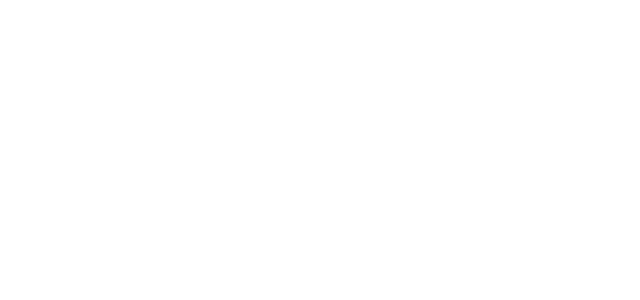
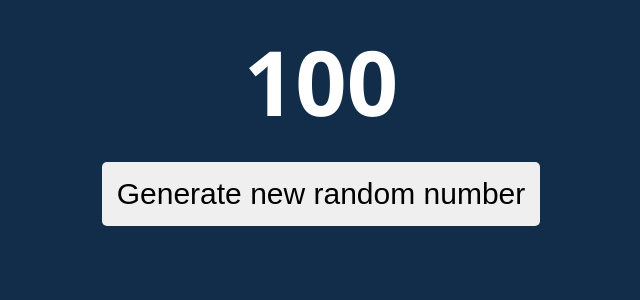
Before and after one commit to DenisKulik/state, a React (Create React App) app: page / in a window 1280 px wide. Shown: the top 300 px of the page, without its empty margins (319-959 px from the left). Built offline with nearby package versions, Linux system fonts and the light colour scheme.

Commit message:
add the RandomNumber component

```diff
--- a/src/App.css
+++ b/src/App.css
@@ -1,3 +1,16 @@
 .App {
     text-align: center;
 }
+
+h1 {
+    margin-top: 20px;
+    font-size: 90px;
+}
+
+button {
+    margin: 20px;
+    padding: 15px;
+    font-size: 30px;
+    border-radius: 5px;
+    border: 0;
+}
--- a/src/App.js
+++ b/src/App.js
@@ -1,7 +1,8 @@
 import './App.css';
+import RandomNumber from './components/RandomNumber';
 
 function App() {
-    return (<div className="App"></div>);
+    return (<div className="App"><RandomNumber/></div>);
 }
 
 export default App;
--- /dev/null
+++ b/src/components/RandomNumber.js
@@ -0,0 +1,8 @@
+function RandomNumber() {
+    return (<div>
+        <h1>100</h1>
+        <button>Generate new random number</button>
+    </div>);
+}
+
+export default RandomNumber;
--- a/src/index.css
+++ b/src/index.css
@@ -7,4 +7,6 @@
     font-family: 'Segoe UI', 'Roboto', 'Oxygen',
     'Ubuntu', 'Cantarell', 'Fira Sans', 'Droid Sans', 'Helvetica Neue',
     sans-serif;
+    color: white;
+    background-color: #112d49;
 }
```
